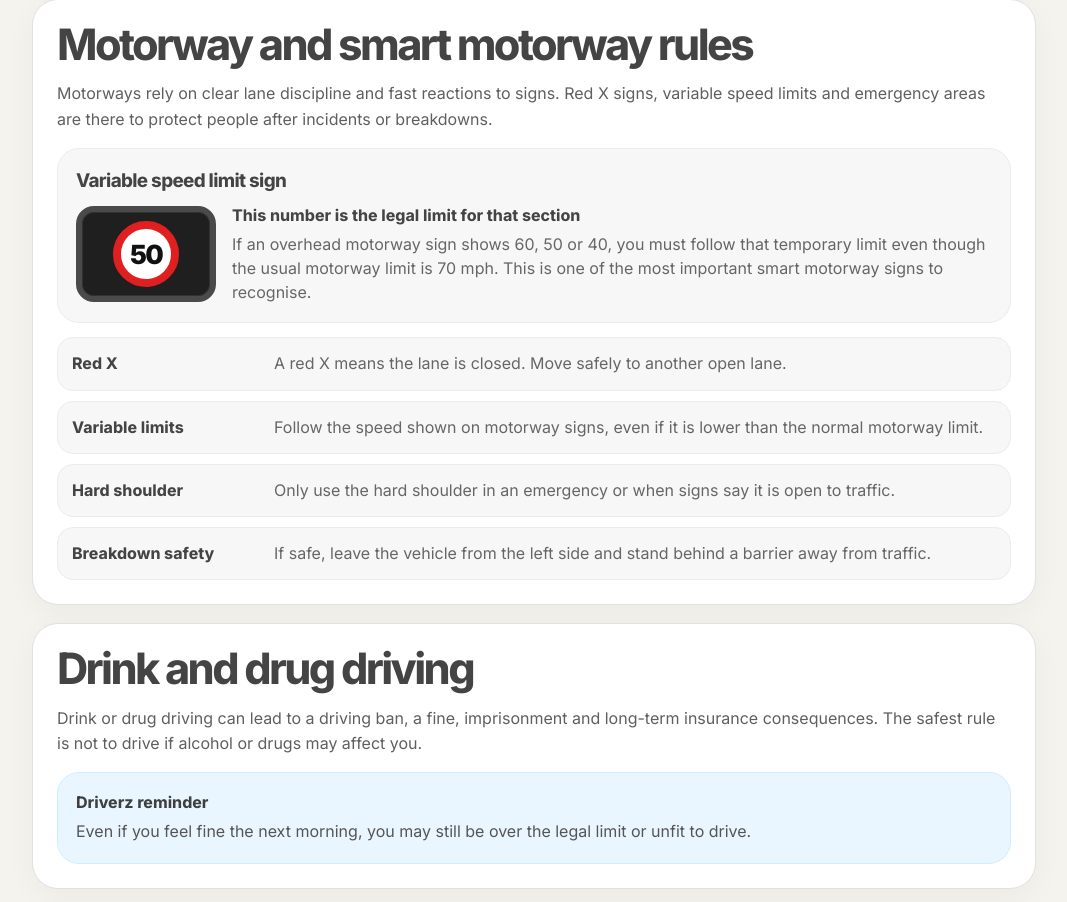
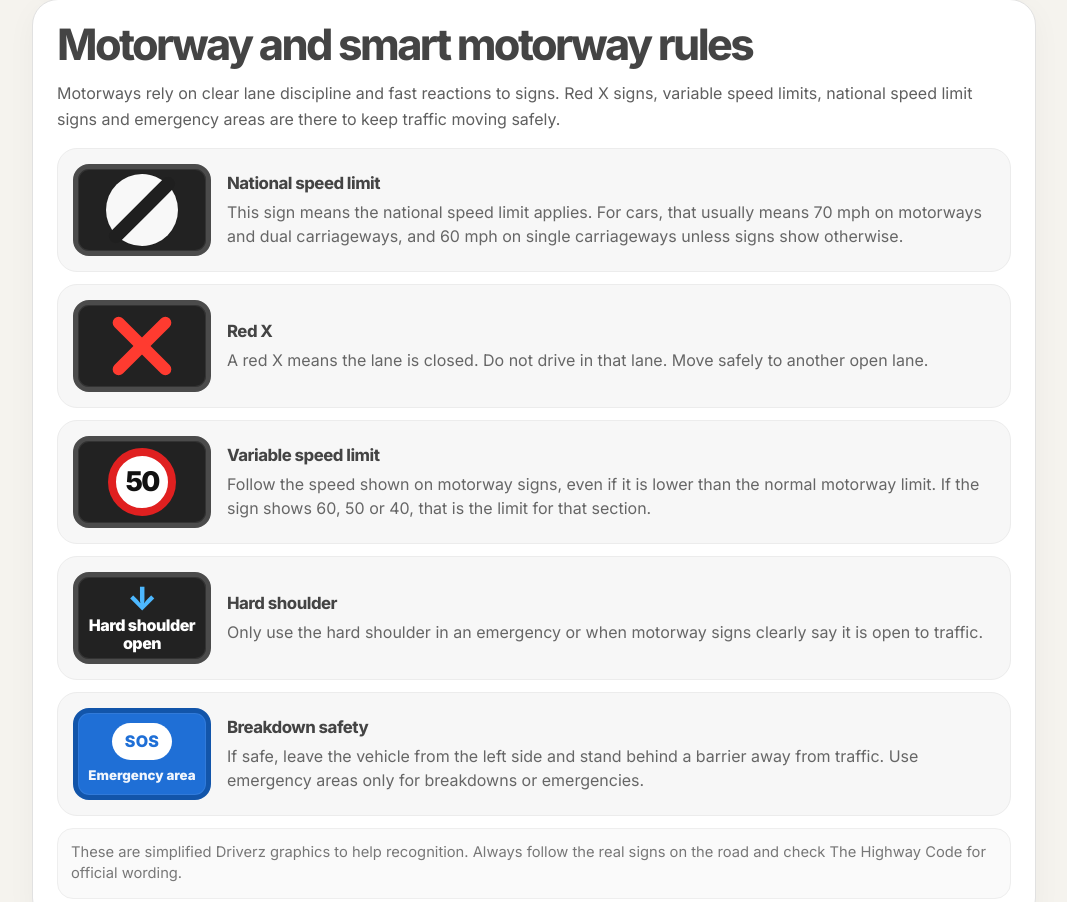
Before and after one commit to luckystarfish215-art/Driverz.uk, a website: page uk-driving-rules.html in a window 1280 px wide. Shown: the part 2854-3756 px from the top of the page, without its empty margins (106-1173 px from the left). Drawn offline with Linux system fonts and the light colour scheme.

Commit message:
Add files via upload

```diff
--- a/uk-driving-rules.html
+++ b/uk-driving-rules.html
@@ -66,16 +66,26 @@
     .source-links a{background:#f2f2f2;border:1px solid #e7e7e7;border-radius:999px;padding:9px 12px;color:#555;font-weight:850;font-size:.9rem}
     .source-links a:hover{background:#eaf6ff;border-color:#cfeeff;color:#333}
 
-    .smart-sign-highlight{background:#f7f7f7;border:1px solid #ececec;border-radius:22px;padding:18px;margin:16px 0 12px}
-    .smart-sign-highlight h3{margin:0 0 10px;color:#444}
-    .smart-sign-box{display:grid;grid-template-columns:140px 1fr;gap:16px;align-items:center}
-    .gantry-visual{height:96px;border-radius:18px;background:#1f1f1f;border:6px solid #4a4a4a;display:flex;align-items:center;justify-content:center;box-shadow:inset 0 0 0 1px rgba(255,255,255,.08)}
-    .speed-roundel{width:66px;height:66px;border-radius:50%;background:#fff;border:8px solid #e02020;display:flex;align-items:center;justify-content:center;color:#111;font-size:1.65rem;font-weight:950;letter-spacing:-.06em}
-    .smart-sign-copy b{display:block;color:#444;margin-bottom:6px}
-    .smart-sign-copy p{margin:0;color:#666;line-height:1.48}
+    .motorway-sign-list{display:grid;gap:12px;margin-top:16px}
+    .motorway-sign-item{display:grid;grid-template-columns:138px 1fr;gap:16px;align-items:center;background:#f7f7f7;border:1px solid #ececec;border-radius:20px;padding:15px}
+    .motorway-sign-copy b{display:block;color:#444;font-size:1.05rem;letter-spacing:-.03em;margin-bottom:6px}
+    .motorway-sign-copy span{display:block;color:#666;line-height:1.48}
+    .sign-visual{height:92px;border-radius:16px;display:flex;align-items:center;justify-content:center;position:relative;overflow:hidden;background:#222;border:5px solid #4b4b4b;box-shadow:inset 0 0 0 1px rgba(255,255,255,.08)}
+    .national-limit-sign{width:72px;height:72px;border-radius:50%;background:#f8f8f8;position:relative;box-shadow:0 0 0 1px rgba(0,0,0,.08)}
+    .national-limit-sign:after{content:"";position:absolute;left:29px;top:-8px;width:14px;height:88px;background:#1f1f1f;transform:rotate(45deg);border-radius:9px}
+    .red-x-sign{width:62px;height:62px;position:relative}
+    .red-x-sign:before,.red-x-sign:after{content:"";position:absolute;left:25px;top:-8px;width:12px;height:78px;background:#ff3b30;border-radius:8px}
+    .red-x-sign:before{transform:rotate(45deg)}.red-x-sign:after{transform:rotate(-45deg)}
+    .variable-limit-sign{width:68px;height:68px;border-radius:50%;background:#fff;border:8px solid #e02020;color:#111;display:flex;align-items:center;justify-content:center;font-size:1.7rem;font-weight:950;letter-spacing:-.06em}
+    .shoulder-open-sign{color:#fff;text-align:center;font-weight:950;line-height:1.12;letter-spacing:-.03em;font-size:1rem;padding:0 10px}
+    .shoulder-open-sign .arrow{display:block;color:#4db8ff;font-size:2rem;line-height:1;margin-bottom:2px}
+    .emergency-area-sign{background:#1f6fd6;border-color:#1255aa;color:#fff;flex-direction:column;gap:6px}
+    .emergency-area-sign .sos{background:#fff;color:#1f6fd6;border-radius:999px;padding:7px 13px;font-weight:950;letter-spacing:.02em}
+    .emergency-area-sign small{font-weight:850;color:rgba(255,255,255,.94)}
+    .sign-note{background:#fafafa;border:1px solid #eee;border-radius:16px;padding:13px;margin-top:12px;color:#777;font-size:.92rem;line-height:1.45}
     @media(max-width:850px){
       .rules-snapshot,.rule-grid,.speed-list{grid-template-columns:1fr}
-      .rule-row,.smart-sign-box{grid-template-columns:1fr;gap:6px}
+      .rule-row,.motorway-sign-item{grid-template-columns:1fr;gap:8px}
       .guide-shell{padding-bottom:42px}
     }
   </style></head>
@@ -160,27 +170,62 @@
 
       <section class="guide-section">
         <h2>Motorway and smart motorway rules</h2>
-        <p>Motorways rely on clear lane discipline and fast reactions to signs. Red X signs, variable speed limits and emergency areas are there to protect people after incidents or breakdowns.</p>
+        <p>Motorways rely on clear lane discipline and fast reactions to signs. Red X signs, variable speed limits, national speed limit signs and emergency areas are there to keep traffic moving safely.</p>
 
-        <div class="smart-sign-highlight" aria-label="Variable speed limit sign example">
-          <h3>Variable speed limit sign</h3>
-          <div class="smart-sign-box">
-            <div class="gantry-visual" aria-hidden="true">
-              <div class="speed-roundel">50</div>
+        <div class="motorway-sign-list" aria-label="Motorway and smart motorway sign examples">
+          <div class="motorway-sign-item">
+            <div class="sign-visual" aria-hidden="true">
+              <div class="national-limit-sign"></div>
             </div>
-            <div class="smart-sign-copy">
-              <b>This number is the legal limit for that section</b>
-              <p>If an overhead motorway sign shows 60, 50 or 40, you must follow that temporary limit even though the usual motorway limit is 70 mph. This is one of the most important smart motorway signs to recognise.</p>
+            <div class="motorway-sign-copy">
+              <b>National speed limit</b>
+              <span>This sign means the national speed limit applies. For cars, that usually means 70 mph on motorways and dual carriageways, and 60 mph on single carriageways unless signs show otherwise.</span>
+            </div>
+          </div>
+
+          <div class="motorway-sign-item">
+            <div class="sign-visual" aria-hidden="true">
+              <div class="red-x-sign"></div>
+            </div>
+            <div class="motorway-sign-copy">
+              <b>Red X</b>
+              <span>A red X means the lane is closed. Do not drive in that lane. Move safely to another open lane.</span>
+            </div>
+          </div>
+
+          <div class="motorway-sign-item">
+            <div class="sign-visual" aria-hidden="true">
+              <div class="variable-limit-sign">50</div>
+            </div>
+            <div class="motorway-sign-copy">
+              <b>Variable speed limit</b>
+              <span>Follow the speed shown on motorway signs, even if it is lower than the normal motorway limit. If the sign shows 60, 50 or 40, that is the limit for that section.</span>
+            </div>
+          </div>
+
+          <div class="motorway-sign-item">
+            <div class="sign-visual" aria-hidden="true">
+              <div class="shoulder-open-sign"><span class="arrow">↓</span>Hard shoulder<br>open</div>
+            </div>
+            <div class="motorway-sign-copy">
+              <b>Hard shoulder</b>
+              <span>Only use the hard shoulder in an emergency or when motorway signs clearly say it is open to traffic.</span>
+            </div>
+          </div>
+
+          <div class="motorway-sign-item">
+            <div class="sign-visual emergency-area-sign" aria-hidden="true">
+              <div class="sos">SOS</div>
+              <small>Emergency area</small>
+            </div>
+            <div class="motorway-sign-copy">
+              <b>Breakdown safety</b>
+              <span>If safe, leave the vehicle from the left side and stand behind a barrier away from traffic. Use emergency areas only for breakdowns or emergencies.</span>
             </div>
           </div>
         </div>
 
-        <div class="rule-row-list">
-          <div class="rule-row"><b>Red X</b><span>A red X means the lane is closed. Move safely to another open lane.</span></div>
-          <div class="rule-row"><b>Variable limits</b><span>Follow the speed shown on motorway signs, even if it is lower than the normal motorway limit.</span></div>
-          <div class="rule-row"><b>Hard shoulder</b><span>Only use the hard shoulder in an emergency or when signs say it is open to traffic.</span></div>
-          <div class="rule-row"><b>Breakdown safety</b><span>If safe, leave the vehicle from the left side and stand behind a barrier away from traffic.</span></div>
-        </div>
+        <div class="sign-note">These are simplified Driverz graphics to help recognition. Always follow the real signs on the road and check The Highway Code for official wording.</div>
       </section>
 
       <section class="guide-section">
```
